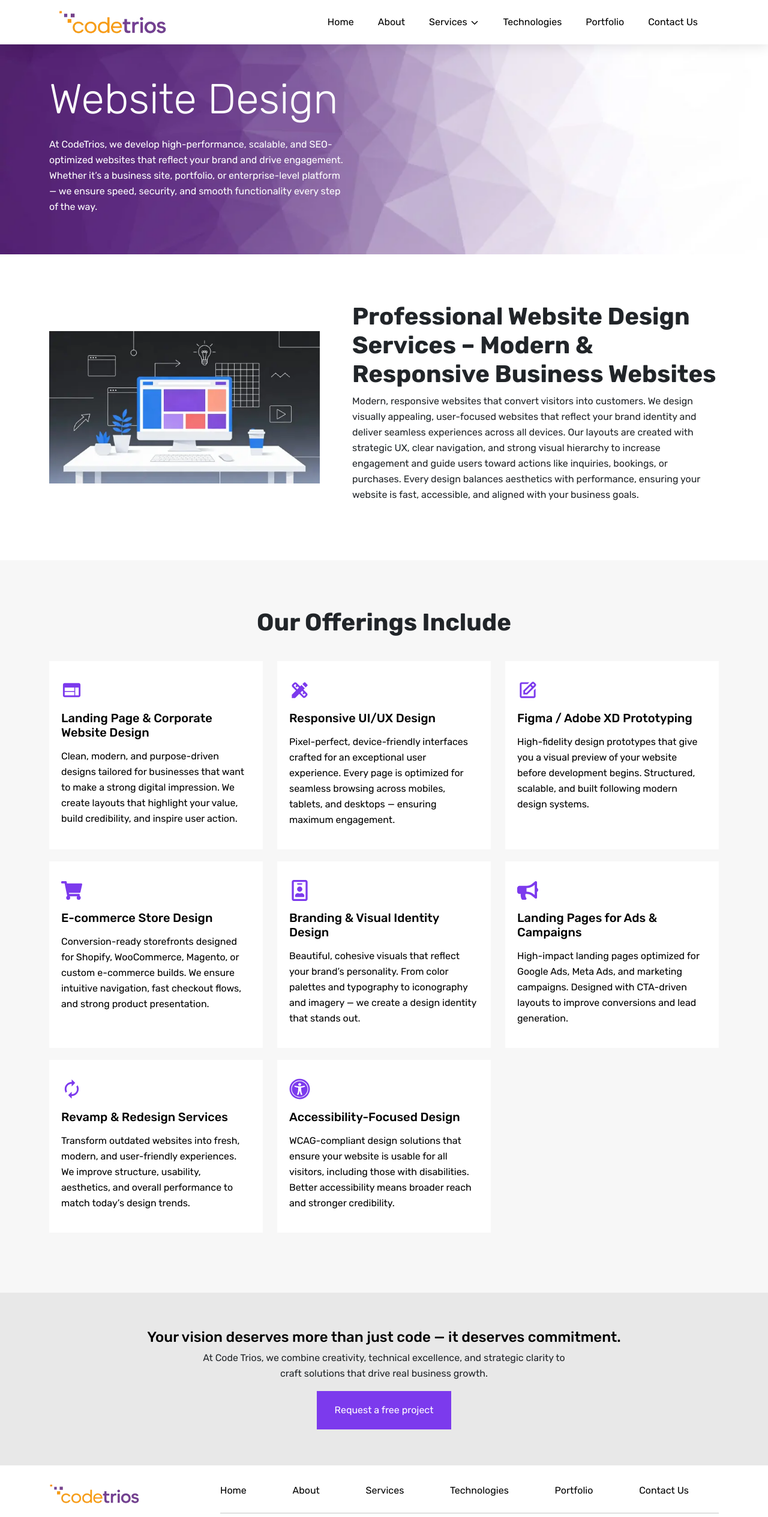
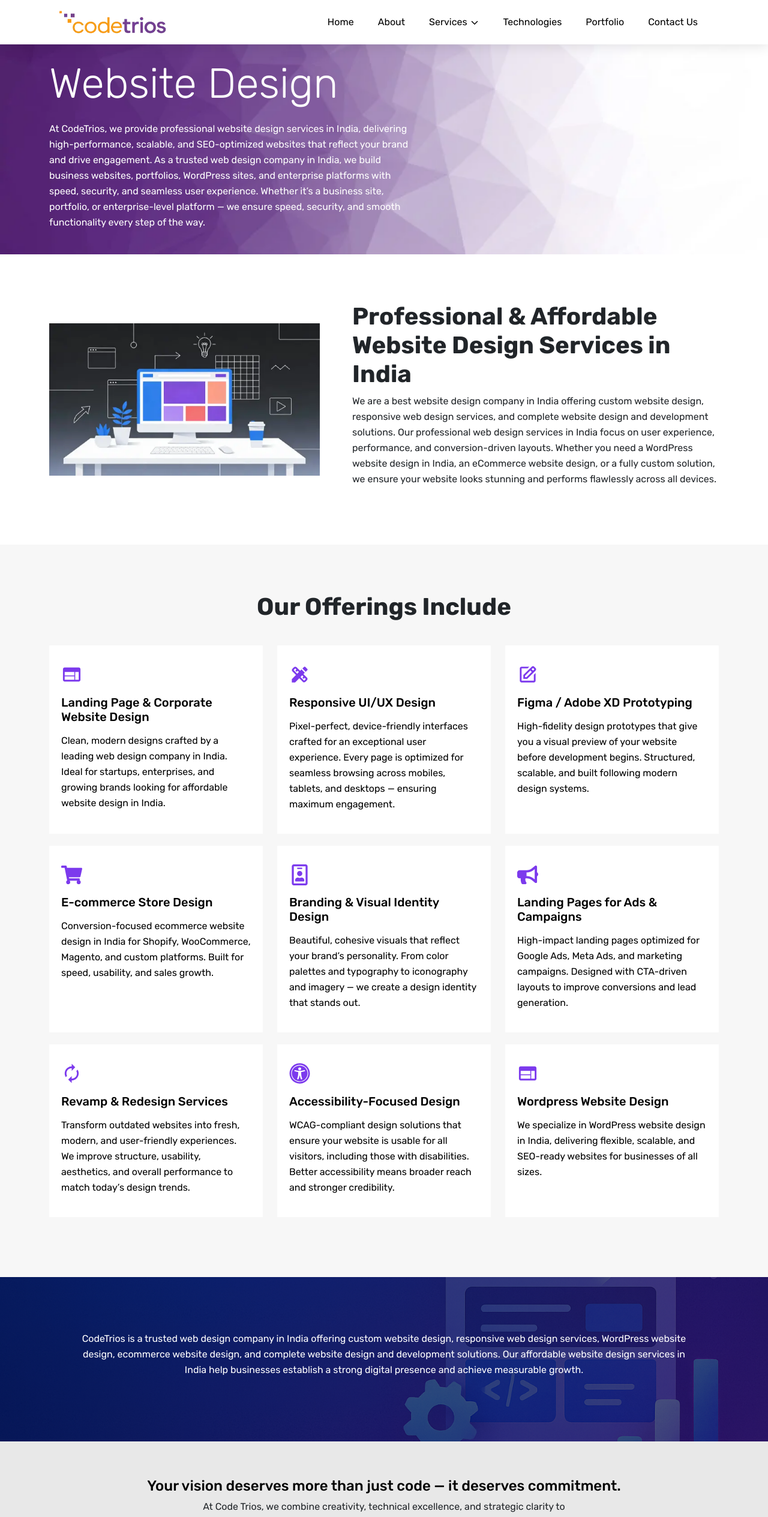
Before and after one commit to codetrios2025/codetrios-profile, a React (Vite) app in the folder frontend/: page /website-design-services in a window 1280 px wide. Shown: the top 2529 px of the page at 60% size. Built offline with nearby package versions, Linux system fonts and the light colour scheme.

Commit message:
seo n meta tag add for design

```diff
--- a/frontend/index.html
+++ b/frontend/index.html
@@ -5,7 +5,6 @@
     <link rel="icon" type="image/svg+xml" href="./src/assets/images/icon.png" />
     <meta name="viewport" content="width=device-width, initial-scale=1.0" />
     <meta name="description" content="CodeTrios is a global software development company offering web development, mobile apps, SaaS solutions, MERN stack and AI automation for startups and enterprises." />
-    <meta name="description" content="software development company, web development services, mobile app development, SaaS development, MERN stack development, custom software development, AI automation services, IT outsourcing company, hire remote developers, global software company" />
     <title>Website design & development company - Codetrios</title>
   </head>
   <body>
--- a/frontend/src/Components/CSS/Style.module.css
+++ b/frontend/src/Components/CSS/Style.module.css
@@ -386,7 +386,7 @@
     font-size: 70px;
     font-family: 'Rubik Light';
     margin-bottom: 20px;}
-.servicesDetail .innerBanner p{font-size: 16px;color: #fff;width: 500px;max-width: 100%;}
+.servicesDetail .innerBanner p{font-size: 16px;color: #fff;width: 600px;max-width: 100%;}
 .buildStyle .box h3{margin-right: 0;}
 .buildStyle .box ul{margin-left: 15px;margin-bottom: 10px;}
 .buildStyle .box ul li{list-style-type: disc;font-size: 14px;}
--- a/frontend/src/Components/Common/Seo.json
+++ b/frontend/src/Components/Common/Seo.json
@@ -15,9 +15,9 @@
     "keywords": "web development services, full-stack development, mobile app development services, e-commerce development, UI UX design services, API integration"
   },
   "website-design-services": {
-    "title": "Website Design Services | UI/UX & Responsive Design – CodeTrios",
-    "description": "Professional website design services with modern UI/UX, responsive layouts, and conversion-focused designs to grow your brand online.",
-    "keywords": "website design services, professional website design, UI UX design services, responsive web design, custom website design"
+    "title": "Best Professional website design services Company in India | Affordable Custom Responsive web design services India",
+    "description": "Best website design company in India providing professional, affordable, custom, responsive, WordPress & ecommerce website design and development services in Delhi, NCR India.",
+    "keywords": "website design services in India, best website design company India, professional web design services India, affordable website design India, custom website design India, responsive web design services India, wordpress website design India, ecommerce website design India, website design and development India, web design company India"
   },
   "web-development": {
     "title": "Web Development Services | Secure & Scalable Solutions – CodeTrios",
--- a/frontend/src/Components/ServicesPages/WebDesign.jsx
+++ b/frontend/src/Components/ServicesPages/WebDesign.jsx
@@ -14,7 +14,12 @@
 
     return(
         <>
-            <SEO page="website-design-services" />
+            <SEO page="website-design-services"
+            title="Best Professional website design services Company in India | Affordable Custom Responsive web design services India"
+            description="Best website design company in India providing professional, affordable, custom, responsive, WordPress & ecommerce website design and development services in Delhi, NCR India."
+            keywords="website design services in India, best website design company India, professional web design services India, affordable website design India, custom website design India, responsive web design services India, wordpress website design India, ecommerce website design India, website design and development India, web design company India"
+
+            />
             <div className={Style.innerPage + " " + Style.servicesDetail}>
                 <div className={Style.innerBanner}>
                     <Container>
@@ -22,7 +27,7 @@
                             <Col>
                                 <div className={Style.content}>
                                     <h1>Website Design</h1>
-                                    <p>At CodeTrios, we develop high-performance, scalable, and SEO-optimized websites that reflect your brand and drive engagement. Whether it’s a business site, portfolio, or enterprise-level platform — we ensure speed, security, and smooth functionality every step of the way.</p>
+                                    <p>At CodeTrios, we provide professional website design services in India, delivering high-performance, scalable, and SEO-optimized websites that reflect your brand and drive engagement. As a trusted web design company in India, we build business websites, portfolios, WordPress sites, and enterprise platforms with speed, security, and seamless user experience. Whether it’s a business site, portfolio, or enterprise-level platform — we ensure speed, security, and smooth functionality every step of the way.</p>
                                 </div>
                             </Col>
                         </Row>
@@ -38,8 +43,11 @@
                             </Col>
                             <Col md={7}>
                                 <div className={Style.aboutContent}>
-                                    <h2 className={Style.title}>Professional Website Design Services – Modern & Responsive Business Websites</h2>
-                                    <p>Modern, responsive websites that convert visitors into customers. We design visually appealing, user-focused websites that reflect your brand identity and deliver seamless experiences across all devices. Our layouts are created with strategic UX, clear navigation, and strong visual hierarchy to increase engagement and guide users toward actions like inquiries, bookings, or purchases. Every design balances aesthetics with performance, ensuring your website is fast, accessible, and aligned with your business goals.</p>
+                                    <h2 className={Style.title}>Professional & Affordable Website Design Services in India</h2>
+                                    <p>
+                                    We are a best website design company in India offering custom website design, responsive web design services, and complete website design and development solutions. Our professional web design services in India focus on user experience, performance, and conversion-driven layouts. Whether you need a WordPress website design in India, an eCommerce website design, or a fully custom solution, we ensure your website looks stunning and performs flawlessly across all devices.
+                                    </p>
+
                                 </div>
                             </Col>
                         </Row>
@@ -57,7 +65,9 @@
                                 <div className={Style.box}>
                                     <span className={Style.icon}><MdWeb  /></span>
                                     <h3>Landing Page & Corporate Website Design</h3>
-                                    <p>Clean, modern, and purpose-driven designs tailored for businesses that want to make a strong digital impression. We create layouts that highlight your value, build credibility, and inspire user action.</p>
+                                    {/* <p>Clean, modern, and purpose-driven designs tailored for businesses that want to make a strong digital impression. We create layouts that highlight your value, build credibility, and inspire user action.</p> */}
+                                    <p>Clean, modern designs crafted by a leading web design company in India. Ideal for startups, enterprises, and growing brands looking for affordable website design in India.
+                                    </p>
                                 </div>
                             </Col>
                             <Col md={4}>
@@ -78,7 +88,8 @@
                                 <div className={Style.box}>
                                     <span className={Style.icon}><FaShoppingCart   /></span>
                                     <h3>E-commerce Store Design</h3>
-                                    <p>Conversion-ready storefronts designed for Shopify, WooCommerce, Magento, or custom e-commerce builds. We ensure intuitive navigation, fast checkout flows, and strong product presentation.</p>
+                                    <p>Conversion-focused ecommerce website design in India for Shopify, WooCommerce, Magento, and custom platforms. Built for speed, usability, and sales growth.</p>
+
                                 </div>
                             </Col>
                             <Col md={4}>
@@ -109,21 +120,34 @@
                                     <p>WCAG-compliant design solutions that ensure your website is usable for all visitors, including those with disabilities. Better accessibility means broader reach and stronger credibility.</p>
                                 </div>
                             </Col>
+                            <Col md={4}>
+                                <div className={Style.box}>
+                                    <span className={Style.icon}><MdWeb  /></span>
+                                    <h3>Wordpress Website Design</h3>
+                                    <p>
+                                    We specialize in WordPress website design in India, delivering flexible, scalable, and SEO-ready websites for businesses of all sizes.
+                                    </p>
+                                </div>
+                            </Col>
                         </Row>
+
                     </Container>
                 </div>
-                {/* <div className={Style.whoAreSec}>
+                <div className={Style.whoAreSec}>
                     <Container>
                         <Row>
                             <Col>
                                 <div className={Style.box}>
-                                    <h2 className={Style.title}>Why Choose Our Web Development? </h2>
-                                    <p>Whether you’re starting fresh or revamping an existing site, we ensure your web presence is built to engage, perform, and grow. </p>
+
+                                   <p>
+                                    CodeTrios is a trusted web design company in India offering custom website design, responsive web design services, WordPress website design, ecommerce website design, and complete website design and development solutions. Our affordable website design services in India help businesses establish a strong digital presence and achieve measurable growth.
+                                    </p>
                                 </div>
                             </Col>
                         </Row>
                     </Container>
-                </div> */}
+                </div>
+
 
                 <VisionComponent />
             </div>
```
